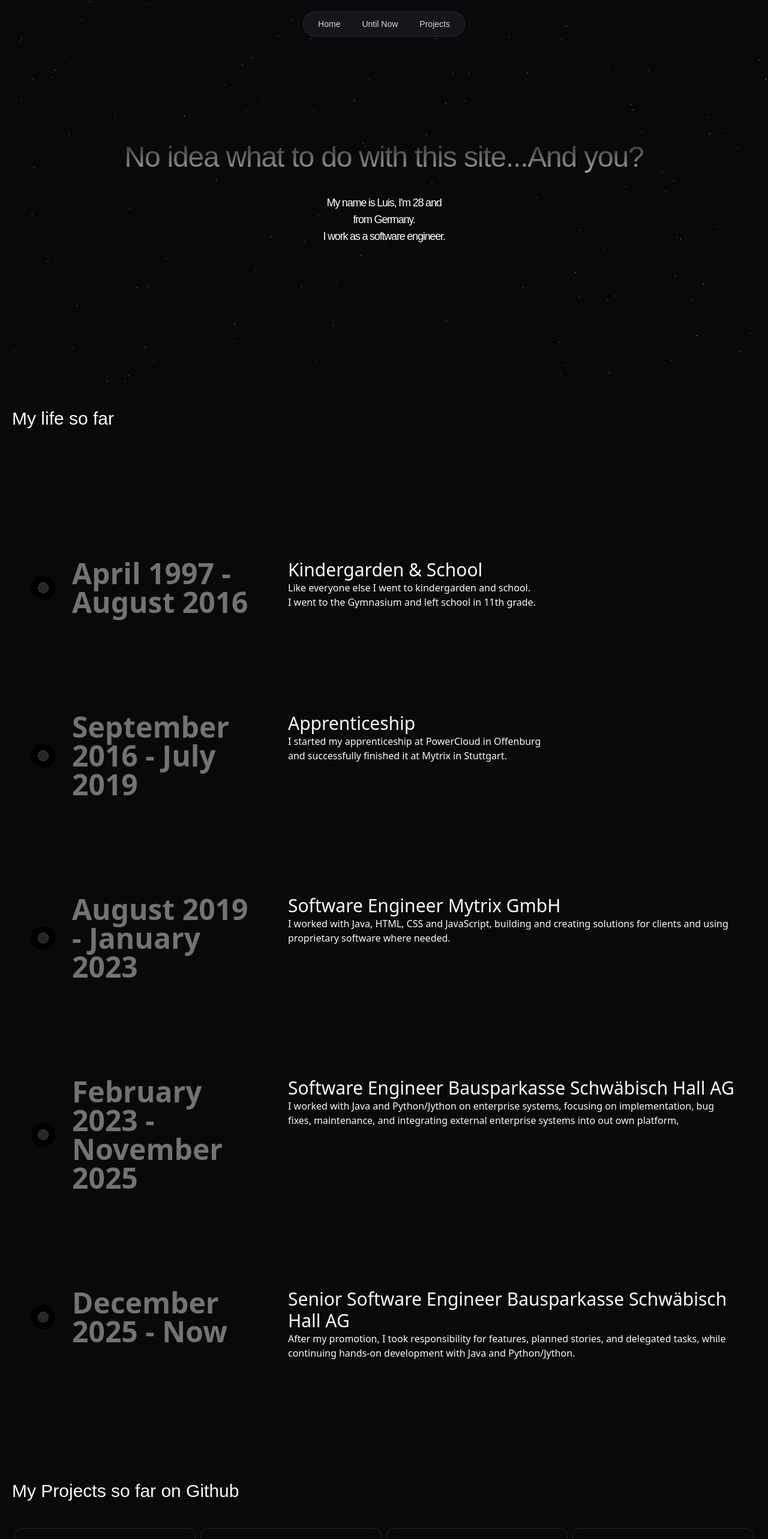
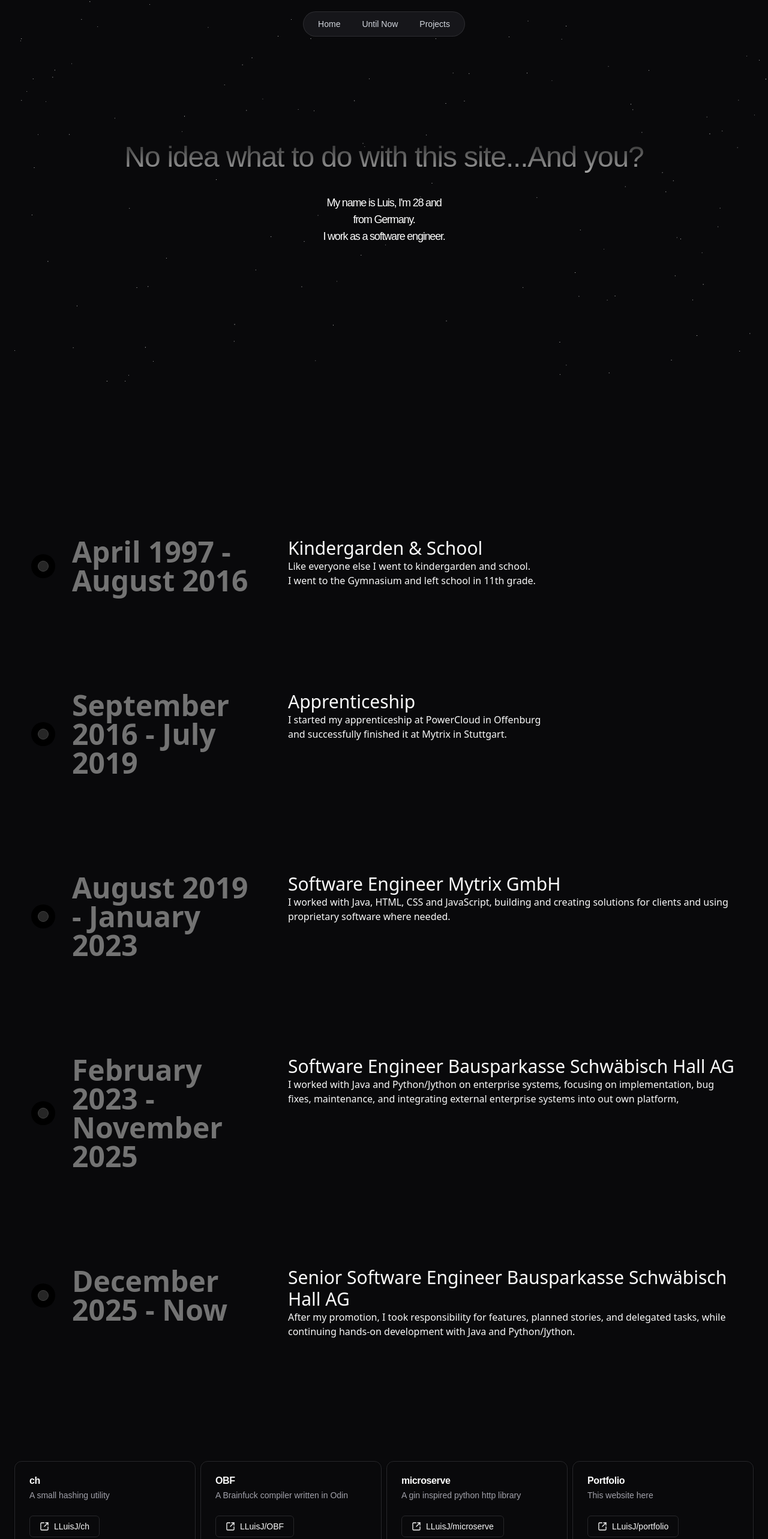
Before and after one commit to LLuisJ/portfolio, a Next.js app: page / in a window 1280 px wide. Shown: the top 2566 px of the page at 60% size. Built offline with nearby package versions, Linux system fonts and the light colour scheme.

Commit message:
some small ui changes (removed headings)

```diff
--- a/components/projects.tsx
+++ b/components/projects.tsx
@@ -60,9 +60,6 @@ export default function Projects() {
 
     return (
         <div id="projects" className="py-20 w-full">
-            <div className="ml-5 text-3xl mb-10">
-                My Projects so far on Github
-            </div>
             <div className="ml-5 mr-5 grid grid-cols-1 md:grid-cols-2 lg:grid-cols-4">
                 {projects.projectsArr.map((item, k) => (
                     <div key={k} className="p-1 hover:scale-105 transition-transform duration-300">
--- a/components/until-now.tsx
+++ b/components/until-now.tsx
@@ -70,7 +70,6 @@ export default function UntilNow() {
 
     return (
         <div id="untilnow" className="w-full py-10 bg-zinc-950">
-            <div className="ml-5 text-3xl bg-zinc-950">My life so far</div>
             <div>
                 <Timeline data={data} />
             </div>
```
